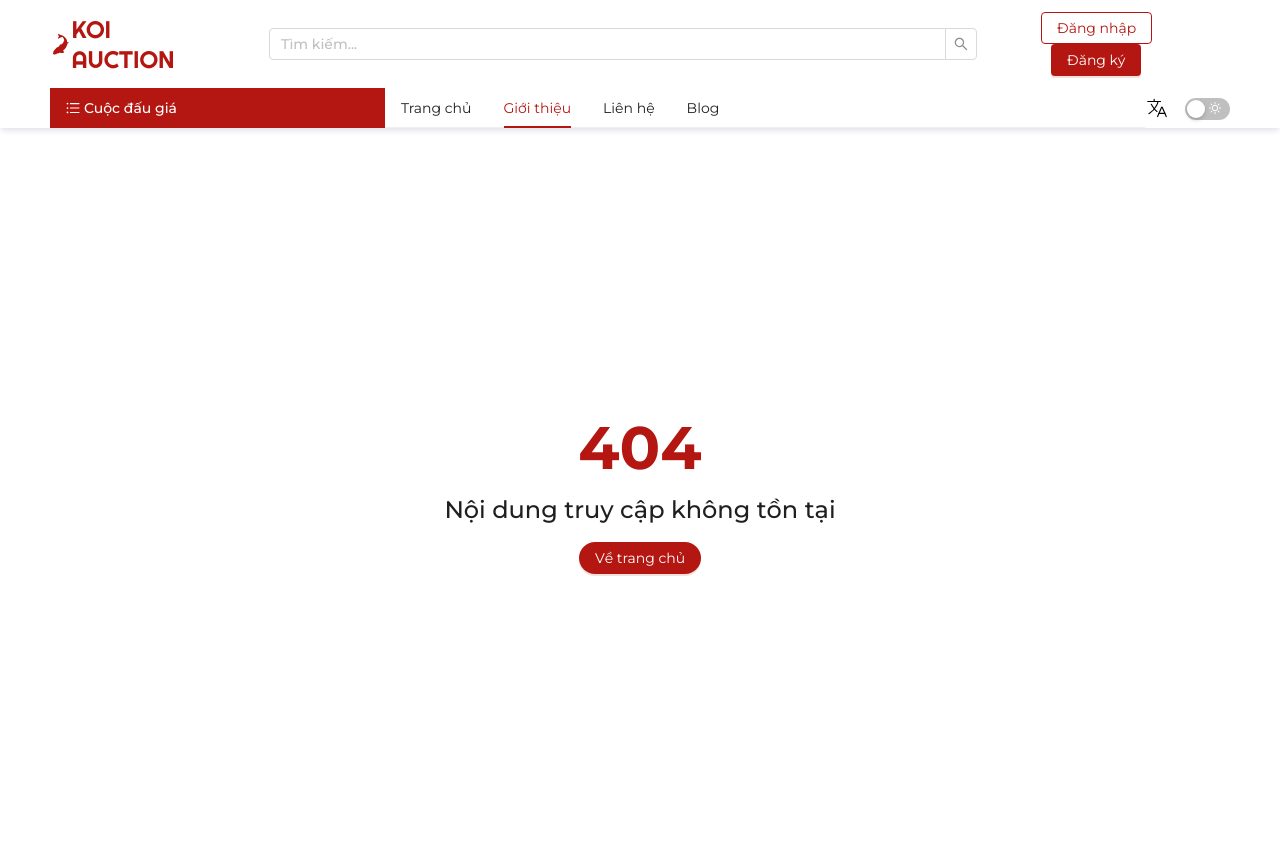
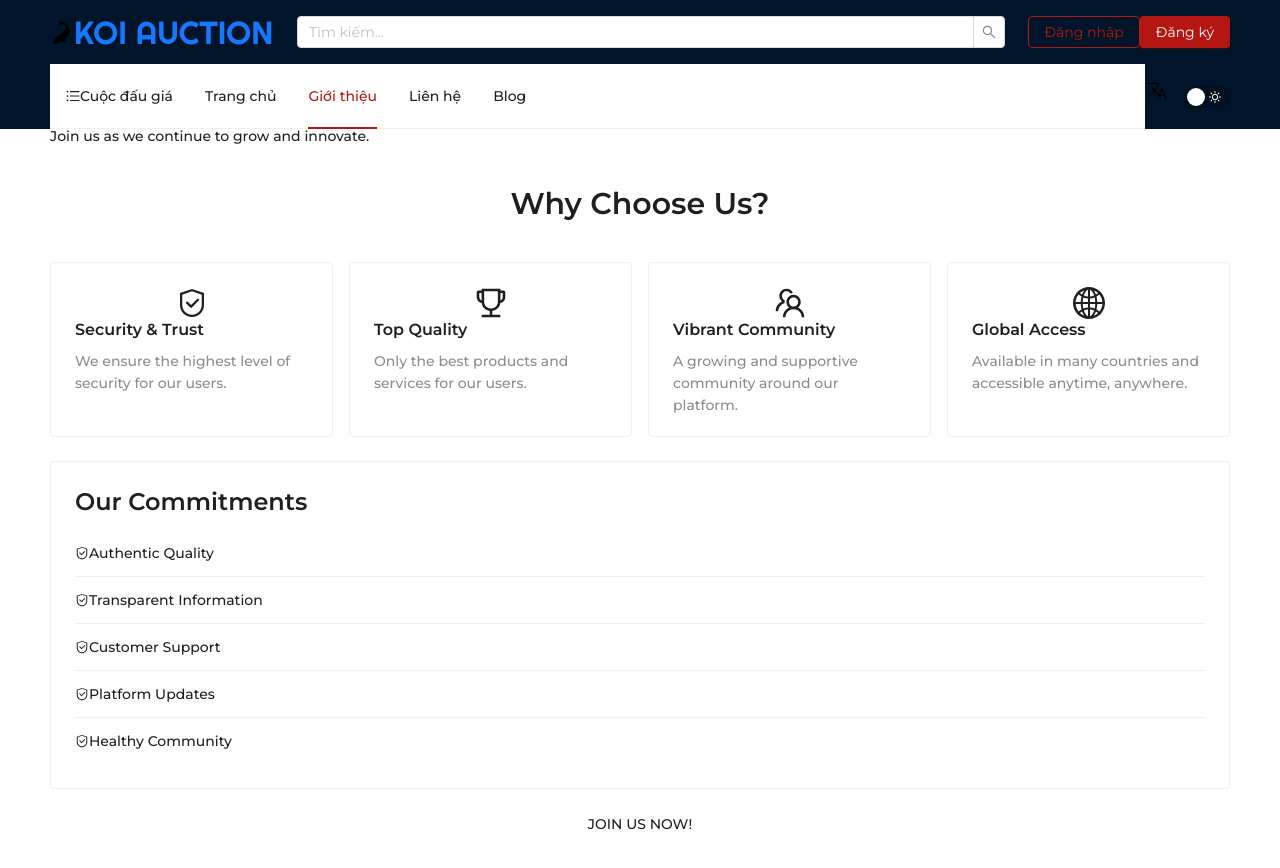
Before and after one commit to luongductrong/koi-auction-next, a Next.js app: page /about in a window 1280 px wide. Before the commit this address had no page. Shown: the top 868 px of the page. Built offline with nearby package versions, Linux system fonts and the light colour scheme; what @ant-design/nextjs-registry would draw is missing.

Commit message:
Push old project.

```diff
--- /dev/null
+++ b/src/app/about/content.tsx
@@ -0,0 +1,101 @@
+/** @format */
+
+'use client';
+
+import { Typography, Layout, Space, Card, Row, Col, List } from 'antd';
+import { TeamOutlined, SafetyOutlined, TrophyOutlined, GlobalOutlined } from '@ant-design/icons';
+
+const { Title, Paragraph } = Typography;
+const { Content } = Layout;
+
+interface Feature {
+  icon: React.ReactNode;
+  title: string;
+  description: string;
+}
+
+export default function AboutContent() {
+  const features: Feature[] = [
+    {
+      icon: <SafetyOutlined style={{ fontSize: '2rem', color: 'var(--primary-color)' }} />,
+      title: 'Security & Trust',
+      description: 'We ensure the highest level of security for our users.',
+    },
+    {
+      icon: <TrophyOutlined style={{ fontSize: '2rem', color: 'var(--primary-color)' }} />,
+      title: 'Top Quality',
+      description: 'Only the best products and services for our users.',
+    },
+    {
+      icon: <TeamOutlined style={{ fontSize: '2rem', color: 'var(--primary-color)' }} />,
+      title: 'Vibrant Community',
+      description: 'A growing and supportive community around our platform.',
+    },
+    {
+      icon: <GlobalOutlined style={{ fontSize: '2rem', color: 'var(--primary-color)' }} />,
+      title: 'Global Access',
+      description: 'Available in many countries and accessible anytime, anywhere.',
+    },
+  ];
+
+  return (
+    <Layout className="bg-transparent">
+      <Content>
+        <Space direction="vertical" size="large" className="w-full">
+          <Title level={1} className="text-main text-center">
+            About Us
+          </Title>
+
+          <div>
+            <Paragraph className="text-justify text-base">
+              Welcome to our platform. We aim to provide the best experience for our users.
+            </Paragraph>
+            <Paragraph className="text-justify text-base">Join us as we continue to grow and innovate.</Paragraph>
+          </div>
+
+          <Title level={2} className="text-center">
+            Why Choose Us?
+          </Title>
+          <Row gutter={[16, 16]}>
+            {features.map((feature, index) => (
+              <Col xs={24} sm={12} md={6} key={index}>
+                <Card hoverable className="h-full">
+                  <div className="p-6 text-center" aria-hidden="true">
+                    {feature.icon}
+                  </div>
+                  <Card.Meta
+                    title={<span className="text-main">{feature.title}</span>}
+                    description={feature.description}
+                  />
+                </Card>
+              </Col>
+            ))}
+          </Row>
+
+          <Card>
+            <Title level={3}>Our Commitments</Title>
+            <List
+              dataSource={[
+                'Authentic Quality',
+                'Transparent Information',
+                'Customer Support',
+                'Platform Updates',
+                'Healthy Community',
+              ]}
+              renderItem={(item) => (
+                <List.Item>
+                  <Typography.Text>
+                    <SafetyOutlined className="text-main mr-2" aria-hidden="true" />
+                    {item}
+                  </Typography.Text>
+                </List.Item>
+              )}
+            />
+          </Card>
+
+          <Paragraph className="text-2xl text-center text-main uppercase">Join Us Now!</Paragraph>
+        </Space>
+      </Content>
+    </Layout>
+  );
+}
--- /dev/null
+++ b/src/app/about/page.tsx
@@ -0,0 +1,13 @@
+/** @format */
+
+import { type Metadata } from 'next';
+import AboutContent from './content';
+
+export const metadata: Metadata = {
+  title: 'About Us | Our Platform',
+  description: 'Learn about our platform, our commitments, and why you should choose us.',
+};
+
+export default function AboutPage() {
+  return <AboutContent />;
+}
--- /dev/null
+++ b/src/components/button-back-to-top.tsx
@@ -0,0 +1,35 @@
+/** @format */
+
+'use client';
+
+import React, { useState, useEffect } from 'react';
+import { FloatButton } from 'antd';
+import { UpOutlined } from '@ant-design/icons';
+
+export default function BackToTopButton() {
+  const [visible, setVisible] = useState<boolean>(false);
+
+  const toggleVisibility = (): void => {
+    if (window.scrollY > 300) {
+      setVisible(true);
+    } else {
+      setVisible(false);
+    }
+  };
+
+  const scrollToTop = (): void => {
+    window.scrollTo({
+      top: 0,
+      behavior: 'smooth',
+    });
+  };
+
+  useEffect(() => {
+    window.addEventListener('scroll', toggleVisibility);
+    return () => {
+      window.removeEventListener('scroll', toggleVisibility);
+    };
+  }, []);
+
+  return visible && <FloatButton type="primary" shape="circle" icon={<UpOutlined />} onClick={scrollToTop} />;
+}
```
Also changed, not shown: package.json (+6 -6 lines), 1 other file (tests, documents, lock files or other folders).
